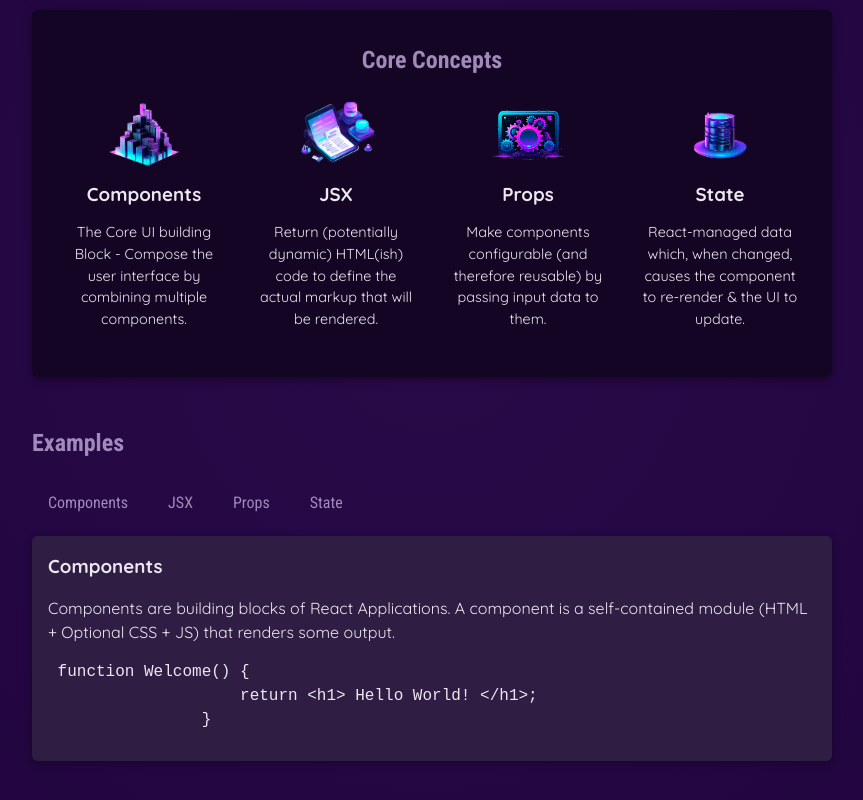
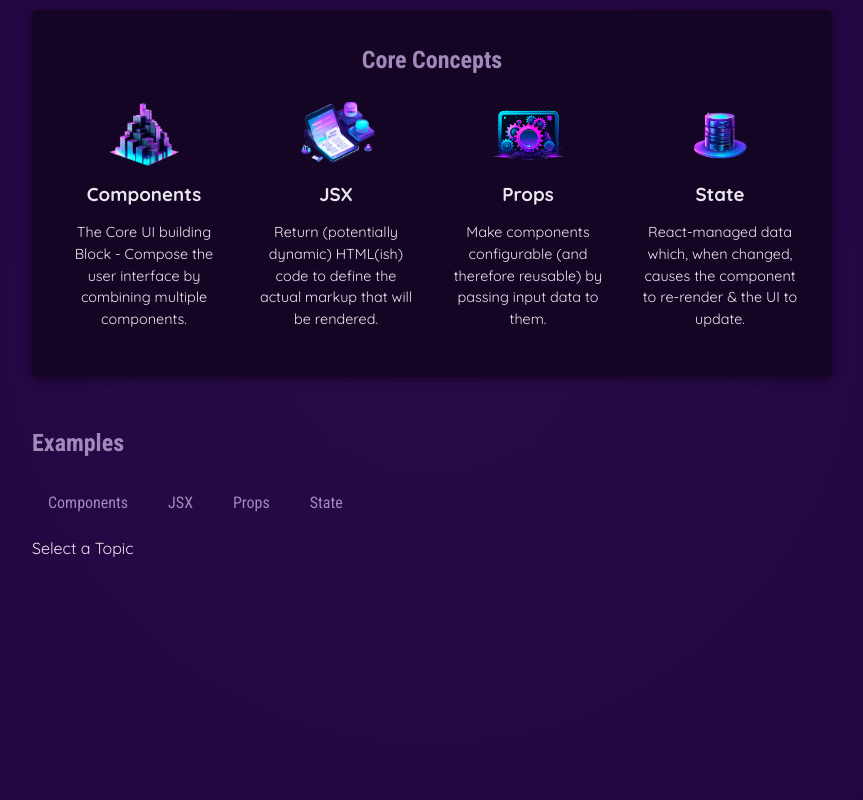
Before and after one commit to maruthisaketh/React-basics, a React (Vite) app in the folder react-essentials/: page / in a window 1280 px wide. Shown: the part 322-1122 px from the top of the page, without its empty margins (208-1071 px from the left). Built offline with nearby package versions, Linux system fonts and the light colour scheme.

Commit message:
react-essentials

```diff
--- a/react-essentials/src/App.jsx
+++ b/react-essentials/src/App.jsx
@@ -7,7 +7,7 @@ import { CORE_CONCEPTS } from "./data.js";
 import { EXAMPLES } from "./data.js";
 
 function App() {
-  const [selectedTopic, setSelectedTopic] = useState('Components');
+  const [selectedTopic, setSelectedTopic] = useState();
 
   function handleClick(selectedButton) {
     setSelectedTopic(selectedButton);
@@ -19,28 +19,35 @@ function App() {
         <section id="core-concepts">
           <h2>Core Concepts</h2>
           <ul>
-            <CoreConcepts title={CORE_CONCEPTS[0].title} description={CORE_CONCEPTS[0].description}
+            {CORE_CONCEPTS.map((conceptItem) => <CoreConcepts key={conceptItem.title} {...conceptItem} />)}
+
+            {/*<CoreConcepts title={CORE_CONCEPTS[0].title} description={CORE_CONCEPTS[0].description}
               image={CORE_CONCEPTS[0].image} />
             <CoreConcepts {...CORE_CONCEPTS[1]} />
             <CoreConcepts {...CORE_CONCEPTS[2]} />
-            <CoreConcepts {...CORE_CONCEPTS[3]} />
+            <CoreConcepts {...CORE_CONCEPTS[3]} />*/}
           </ul>
         </section>
         <section id="examples">
           <h2>Examples</h2>
           <menu>
-            <TabButtons onClick={() => handleClick("Components")}>Components</TabButtons>
-            <TabButtons onClick={() => handleClick("JSX")}>JSX</TabButtons>
-            <TabButtons onClick={() => handleClick("Props")}>Props</TabButtons>
-            <TabButtons onClick={() => handleClick("State")}>State</TabButtons>
+            <TabButtons isSelected={selectedTopic === "Components"}
+              onClick={() => handleClick("Components")}>Components</TabButtons>
+            <TabButtons isSelected={selectedTopic === "JSX"}
+              onClick={() => handleClick("JSX")}>JSX</TabButtons>
+            <TabButtons isSelected={selectedTopic === "Props"}
+              onClick={() => handleClick("Props")}>Props</TabButtons>
+            <TabButtons isSelected={selectedTopic === "State"}
+              onClick={() => handleClick("State")}>State</TabButtons>
           </menu>
-          <div id="tab-content">
-            <h3>{EXAMPLES[selectedTopic].title}</h3>
-            <p>{EXAMPLES[selectedTopic].description}</p>
-            <pre>
-              <code>{EXAMPLES[selectedTopic].code}</code>
-            </pre>
-          </div>
+          {!selectedTopic ? <p>Select a Topic</p> :
+            (<div id="tab-content">
+              <h3>{EXAMPLES[selectedTopic].title}</h3>
+              <p>{EXAMPLES[selectedTopic].description}</p>
+              <pre>
+                <code>{EXAMPLES[selectedTopic].code}</code>
+              </pre>
+            </div>)}
         </section>
       </main>
     </div>
--- a/react-essentials/src/components/TabButtons/TabButtons.jsx
+++ b/react-essentials/src/components/TabButtons/TabButtons.jsx
@@ -1,5 +1,5 @@
 export default function TabButtons(props) {
     return (
-        <li><button onClick={props.onClick}>{props.children}</button></li>
+        <li><button className={props.isSelected ? "active" : undefined} onClick={props.onClick}>{props.children}</button></li>
     );
 }
```
